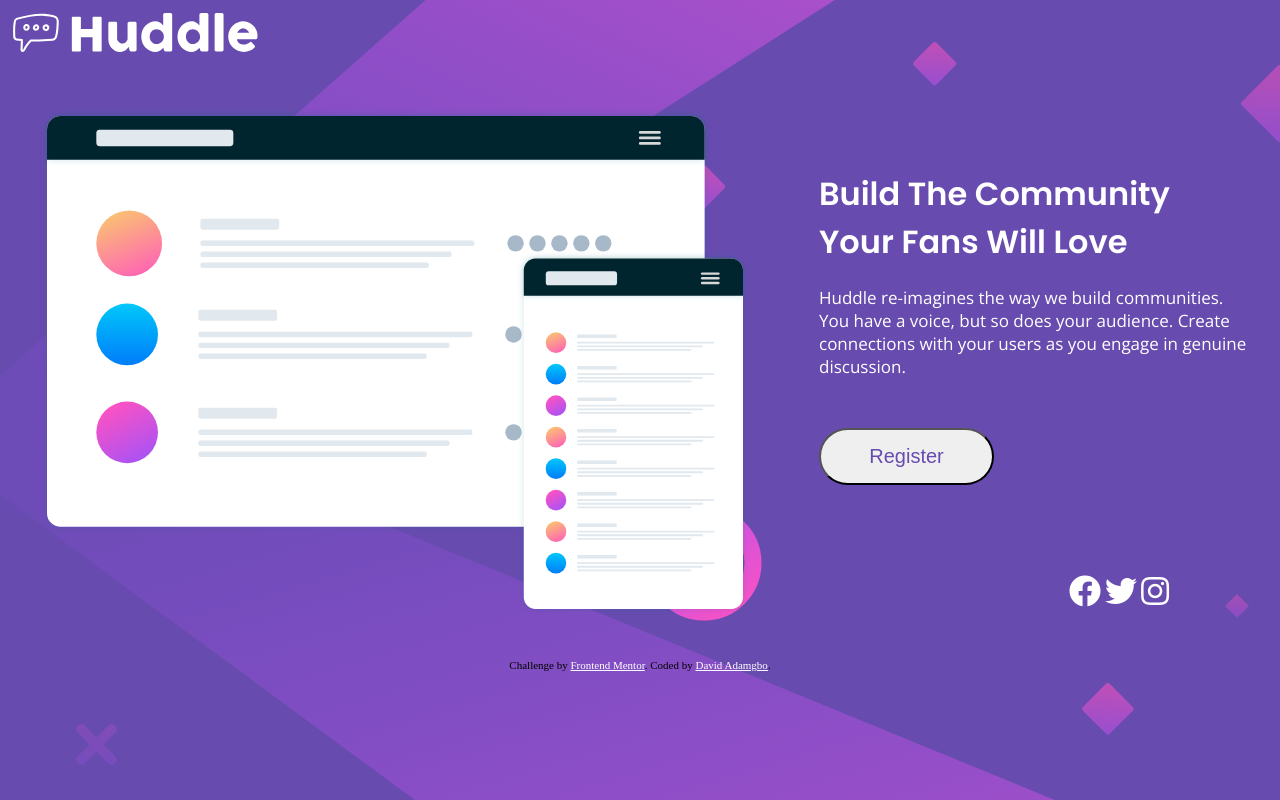
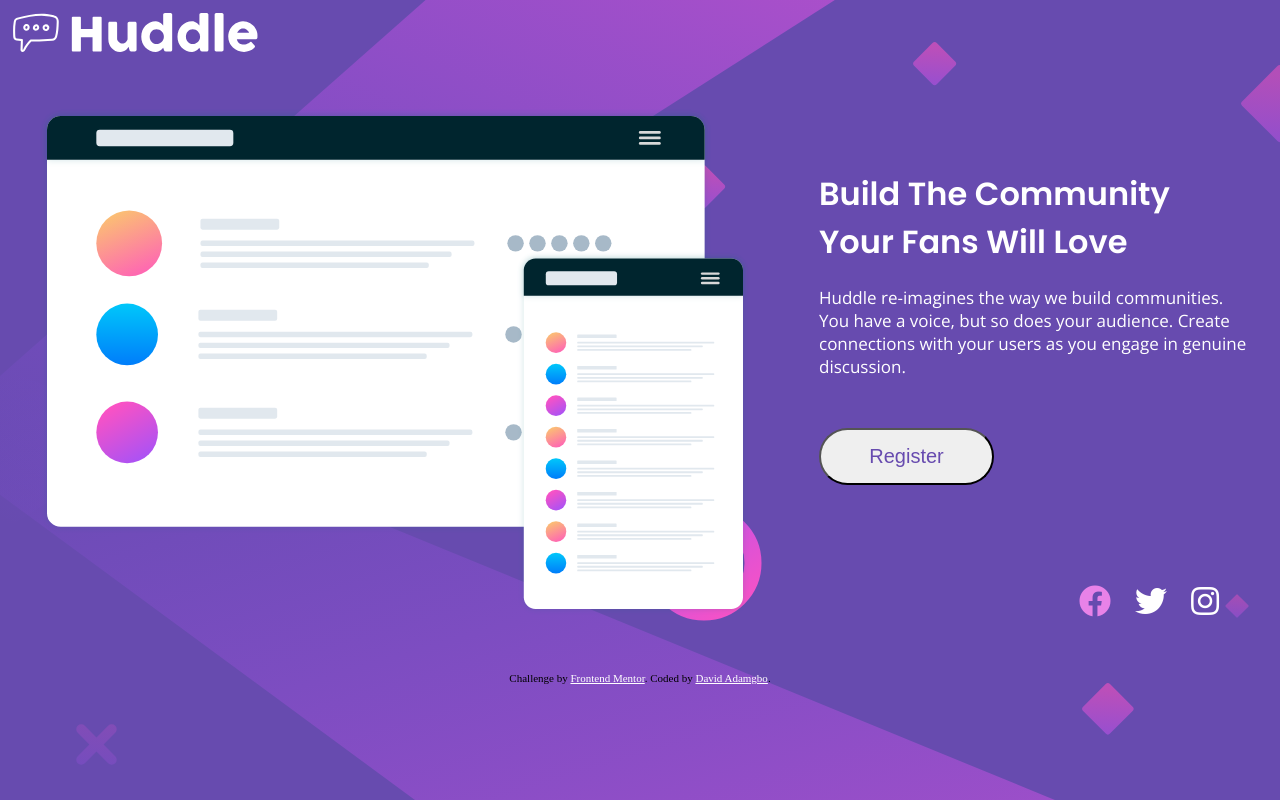
Before and after one commit to theSolicitor/Huddle-landing-page-, a plain HTML site: page index.html in a window 1280 px wide. In both pictures the pointer is over the icon 1085 px from the left and 591 px from the top of the page. Drawn offline with nearby package versions, Linux system fonts and the light colour scheme.

Commit message:
Add files via upload

```diff
--- a/style.css
+++ b/style.css
@@ -54,7 +54,15 @@ button:hover{
 	padding-top: 90px;
 	padding-left: 250px;
 	justify-content: right;
+}
 
+.fab{
+	padding: 10px;
+}
+
+.fab:hover{
+	color: hsl(300, 69%, 71%);
+	cursor: pointer;
 }
 
 .illustration{
```
